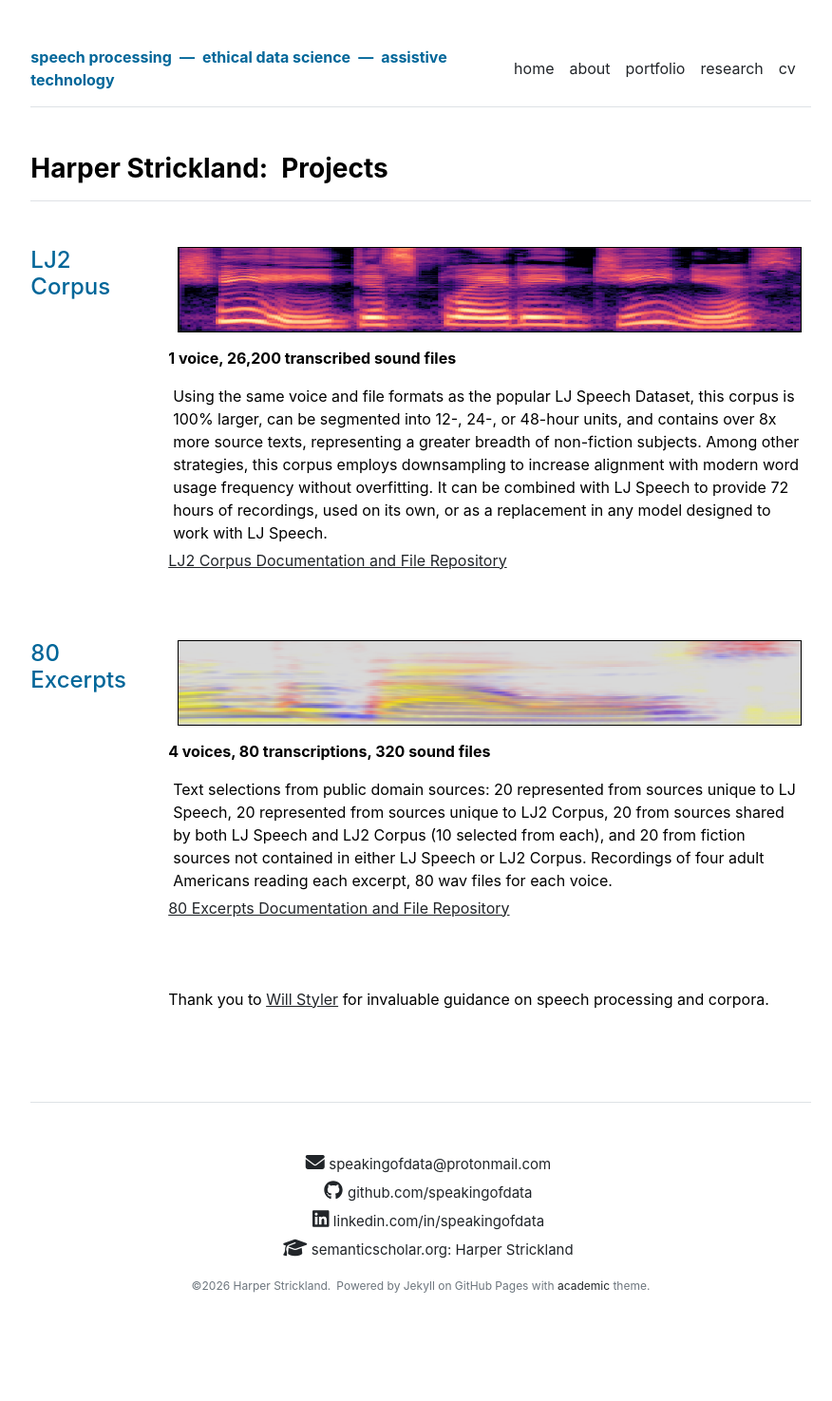
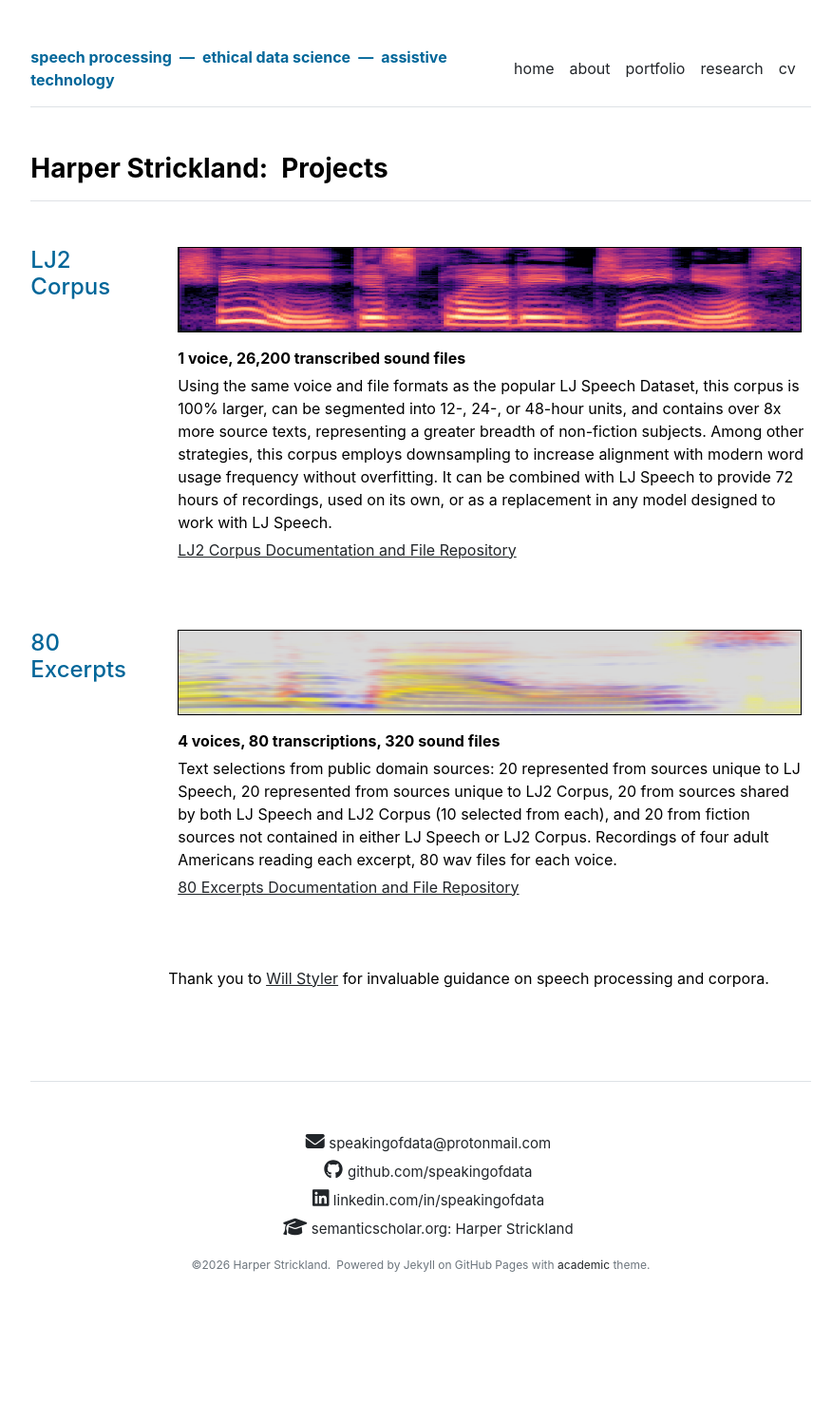
Before and after one commit to speakingofdata/speakingofdata.github.io, a Jekyll site: the page built from portfolio.md, in a window 1280 px wide. Shown: the whole page at 95% size, without its empty margins (197-1073 px from the left). Built offline with Jekyll 4.4.1, drawn with Linux system fonts in a browser that asks for light colours; nearby versions of some CDN libraries; after the commit the page ends 1453 px from its top, so only the background shows below that.

Commit message:
Update portfolio.html

```diff
--- a/_layouts/portfolio.html
+++ b/_layouts/portfolio.html
@@ -16,9 +16,9 @@ layout: default
           {% if section.image %}
           <img src="{{ section.image | relative_url }}" alt="{{ section.alt | default: section.title }}" style="display:block; width:calc(100% - 20px); height:90px; object-fit:fill; border:1px solid #000; margin:0 10px 15px 10px;">
           {% endif %}
-          <p class="fw-bold">{{ section.tagline }}</p>
-          <p style="padding: 0px; margin: 5px;">{{ section.description }}</p>
-          <p style="padding: 0px; margin: 0px;"><a href="{{ section.link_url }}">{{ section.link_text }}</a></p>
+          <p class="fw-bold" style="margin:0 0 5px 10px;">{{ section.tagline }}</p>
+          <p style="margin:0 0 5px 10px;">{{ section.description }}</p>
+          <p style="margin:0 0 0 10px;"><a href="{{ section.link_url }}">{{ section.link_text }}</a></p>
           <br>
       </div>
     </div>
```
